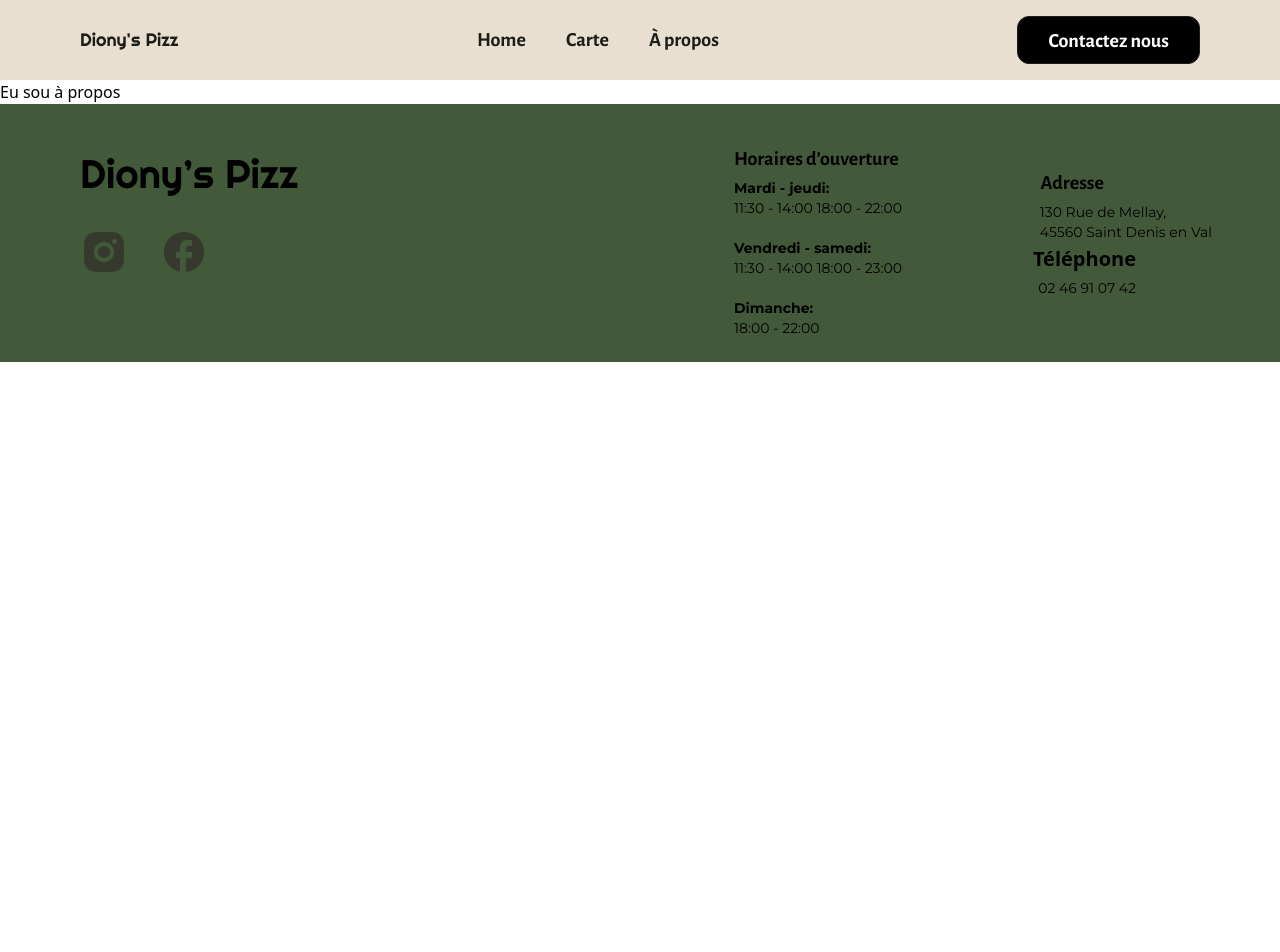
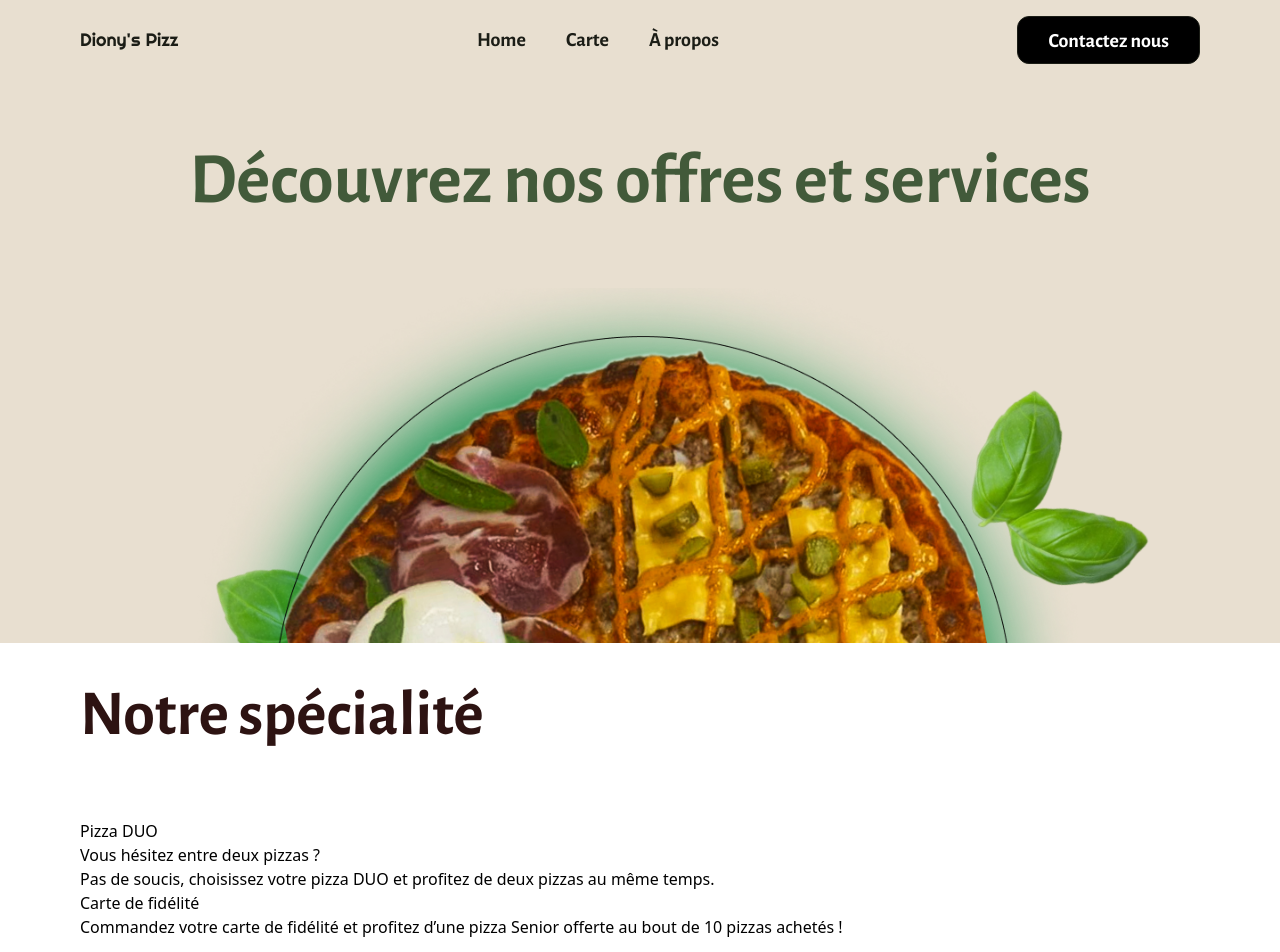
Before and after one commit to gregorischultz/dyonis-pizza, a React (Vite) app: page /Apropos in a window 1280 px wide. Shown: the top 952 px of the page. Before the commit the page ends 800 px from the top, so only its background shows below. Built offline with nearby package versions, Linux system fonts and the light colour scheme.

Commit message:
services page start

```diff
--- a/src/pages/Apropos.jsx
+++ b/src/pages/Apropos.jsx
@@ -1,11 +1,33 @@
 import React from 'react';
+import imgPizza from '../assets/Imagempizza2.png';
 
 
 const Apropos = () => {
   return (
-    <div>
-      <h1>Eu sou à propos</h1>
+    <div className='w-full h-full flex flex-col justify-start items-start'>
+      <div className="w-full h-full relative bg-creme flex justify-center items-center">
+        <div className="text-center flex flex-col items-center mt-16">
+          <h1 className="absolute text-center text-footer-color text-7xl font-alegreyaSans font-bold">Découvrez nos offres et services</h1>
+          <div className="relative">
+            <img src={imgPizza} alt="Pizza" className="w-full h-auto mt-36" />
+          </div>
+        </div>
+      </div>
+      <div className='w-full h-full pt-10 pb-20 px-20 flex flex-col justify-start items-start gap-[72px]'>
+        <h1 className='text-[#2D1312] text-[64px] font-alegreyaSans font-bold leading-[64px] break-words'>Notre spécialité</h1>
+        <div>
+          <div>
+            <h2>Pizza DUO</h2>
+            <p>Vous hésitez entre deux pizzas ? <br />Pas de soucis, choisissez votre pizza DUO et profitez de deux pizzas au même temps.</p>
+          </div>
+          <div>
+            <h2>Carte de fidélité</h2>
+            <p>Commandez votre carte de fidélité et profitez d’une pizza Senior offerte au bout de 10 pizzas achetés !</p>
+          </div>
+        </div>
+      </div>
     </div>
+
   );
 };
 
```
Also changed, not shown: src/assets/ImagemPizza2.png (added).
